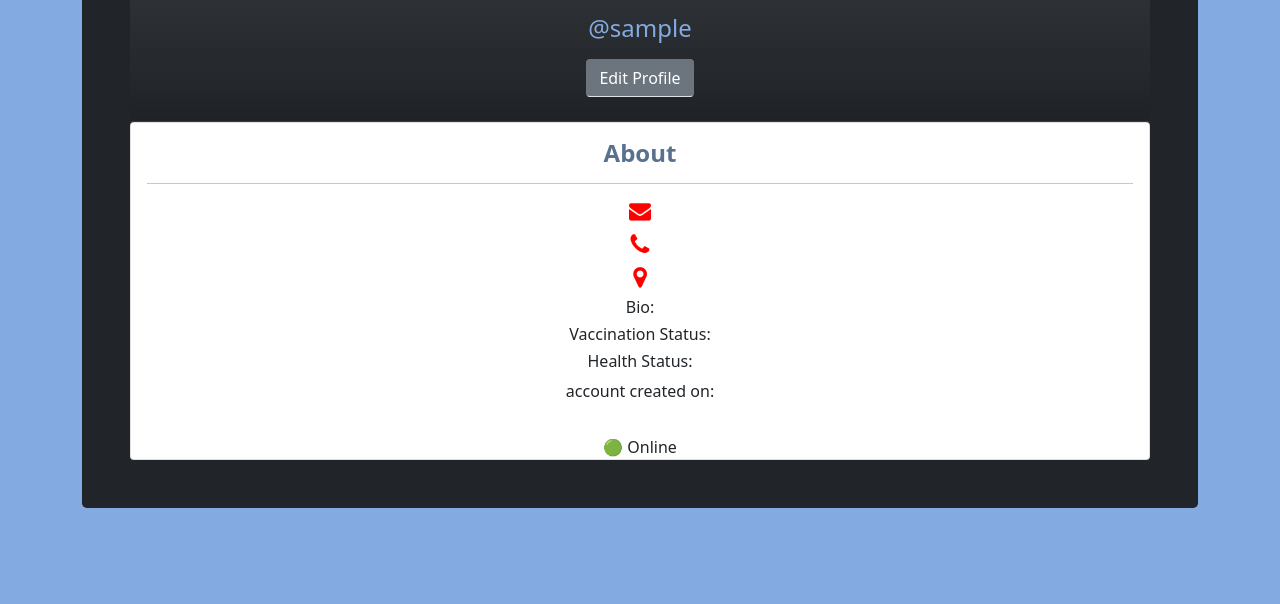
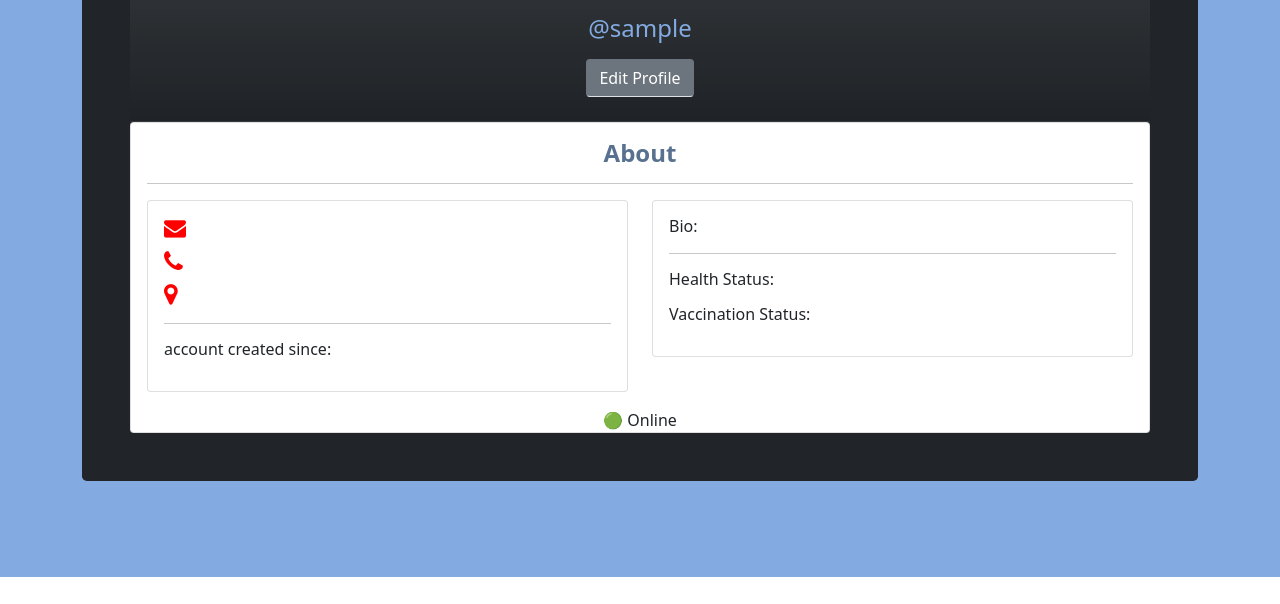
Before and after one commit to stevennovaryo/icovid, a Django app: page /profileapp/profile-page/ in a window 1280 px wide. Shown: the part 272-876 px from the top of the page. After the commit the page ends 849 px from the top, so only its background shows below. Run offline with Django 3.2, Linux system fonts and the light colour scheme; the visitor is signed in with stand-in values (Sample User, id 1); some libraries are stand-ins or nearby versions.

Commit message:
update userprofile

```diff
--- a/profileapp/static/tester.txt
+++ /dev/null
@@ -1 +0,0 @@
-Vaccination save your life! 🎗
--- a/profileapp/templates/main_profile.html
+++ b/profileapp/templates/main_profile.html
@@ -16,16 +16,33 @@
     <div class="card">
         <div class="card-body" style="text-align: center;">
             <h4 class="card-title" style="text-align: center; color: #58718f; font-weight: bold;"> About {{ user.profile.name }} </h4>
-            <hr style="width:100%;text-align:center;">
-            <h6 class="card-text"><i class="fa fa-envelope" style="font-size:22px;color:red"></i> {{ user.profile.email }} </h6>
-            <h6 class="card-text"><i class="fa fa-phone" style="font-size:24px;color:red"></i> {{ user.profile.phone }} </h6>
-            <h6 class="card-text"><i class="fa fa-map-marker" style="font-size:24px;color:red"></i> {{ user.profile.city }} </h6>
-            <h6 class="card-text"> Bio: <br> {{ user.profile.bio }}</h6>
-            <h6 class="card-text-box"> Vaccination Status: {{ user.profile.vaccinated_status }}</h6>
-            <h6 class="card-text-box"> Health Status: {{ user.profile.status }}</h6>
-            <p class="card-text-acc"> account created on: <br> {{ user.profile.created_at}}</p>
+            <hr style="width:100%; text-align:center;">
+            <div class="row">
+                <div class="col-sm-6" style="text-align: left;">
+                    <div class="card">
+                        <div class="card-body">
+                            <h6 class="card-text"><i class="fa fa-envelope" style="font-size:22px;color:red"></i> {{ user.profile.email }} </h6>
+                            <h6 class="card-text"><i class="fa fa-phone" style="font-size:24px;color:red"></i> {{ user.profile.phone }} </h6>
+                            <h6 class="card-text"><i class="fa fa-map-marker" style="font-size:24px;color:red"></i> {{ user.profile.city }} </h6>
+                            <hr style="width:100%; text-align:center;">
+                            <h6 class="card-text-acc"> account created since: </h6>
+                            <p>{{ user.profile.created_at}}</p>
+                        </div>
+                    </div>
+                </div>
+                <div class="col-sm-6" style="text-align: left;">
+                    <div class="card">
+                        <div class="card-body">
+                            <h6 class="card-text"> Bio: </h6>
+                                <p>{{ user.profile.bio }} </p>
+                            <hr style="width:100%; text-align:center;">
+                            <h6 class="card-text-box"> Health Status:</h6> <p> {{ user.profile.status }} </p>
+                            <h6 class="card-text-box"> Vaccination Status:</h6> <p> {{ user.profile.vaccinated_status }} </p>
+                        </div>
+                    </div>
+                </div>
+            </div>
         </div>
-        <!-- AJAX -->
         <div style="text-align: center;">
             <script text='javascript'>
                 if(navigator.onLine != 'true') {
--- a/profileapp/urls.py
+++ b/profileapp/urls.py
@@ -4,5 +4,5 @@ from . import views
 urlpatterns = [
     path('profile-page/', views.profile, name='user-profile'),
     path('edit-profile/', views.profileupdate, name='update-profile'),
-    path('profile-datas/', views.profiledatas, name='profile-datas'),
+    path('profile-datas/', views.profiledatas, name='profile_submit'),
 ]
--- a/profileapp/views.py
+++ b/profileapp/views.py
@@ -35,7 +35,24 @@ def profileupdate(request):
 
     return render(request, 'edit_profile.html', context)
 
+@login_required
 def profiledatas(request):
-    form = Profile.objects.all()
-    data = serializers.serialize('json', form)
-    return HttpResponse(data, content_type="application/json")
+    if request.method == "POST":
+        profile_form = ProfileUpdateForm(request.POST, request.FILES, instance=request.user.profile)
+        if profile_form.is_valid():
+            profile_form.save()
+            profilelist = []
+            data_dict = {}
+            data_dict['name'] = request.POST.get('name')
+            data_dict['email'] = request.POST.get('email')
+            data_dict['phone'] = request.POST.get('phone')
+            data_dict['city'] = request.POST.get('city')
+            data_dict['bio'] = request.POST.get('bio')
+            data_dict['status'] = request.POST.get('status')
+            data_dict['vaccinated_status'] = request.POST.get('vaccinated_status')
+            profilelist.append(data_dict)
+            return JsonResponse(data_dict, safe=False)
+    else:
+        form = Profile.objects.all()
+        data = serializers.serialize('json', form)
+        return HttpResponse(data)
```
Also changed, not shown: profileapp/templates/edit_profile.html (+24 -0 lines).
